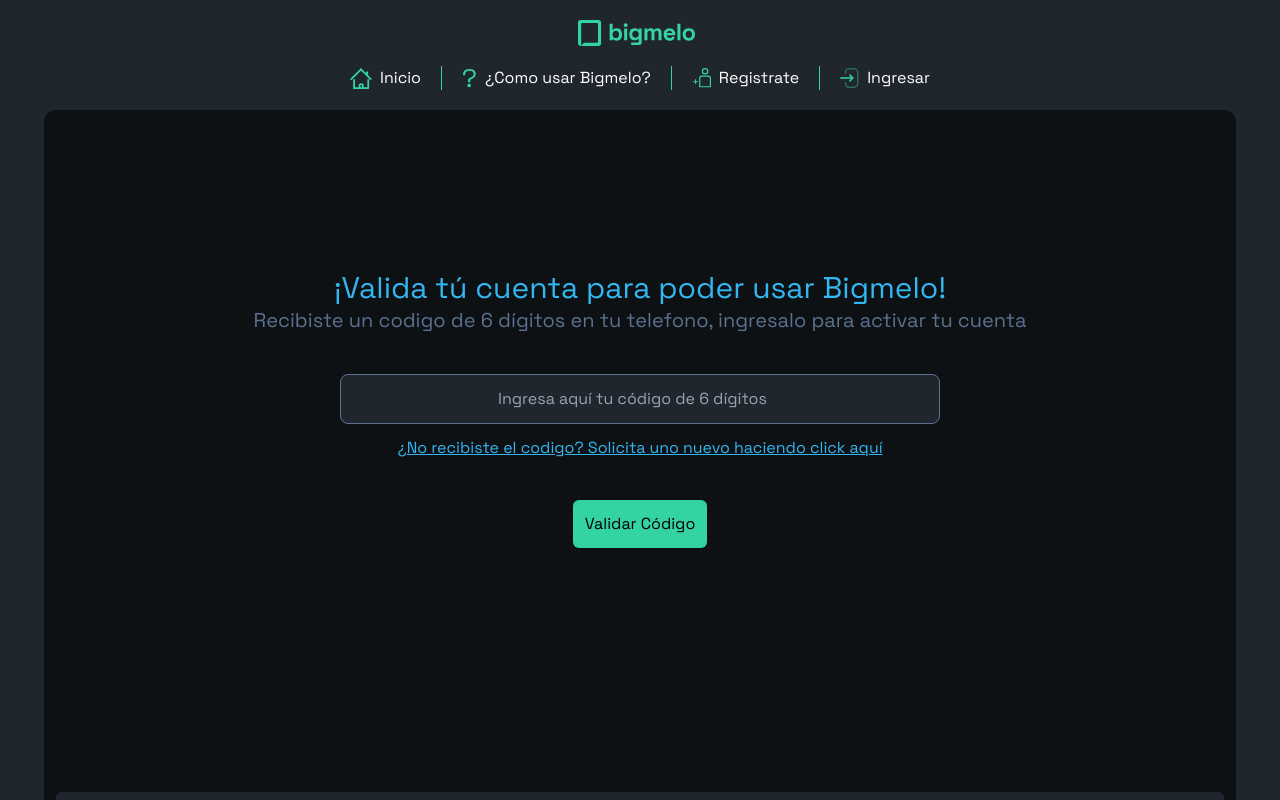
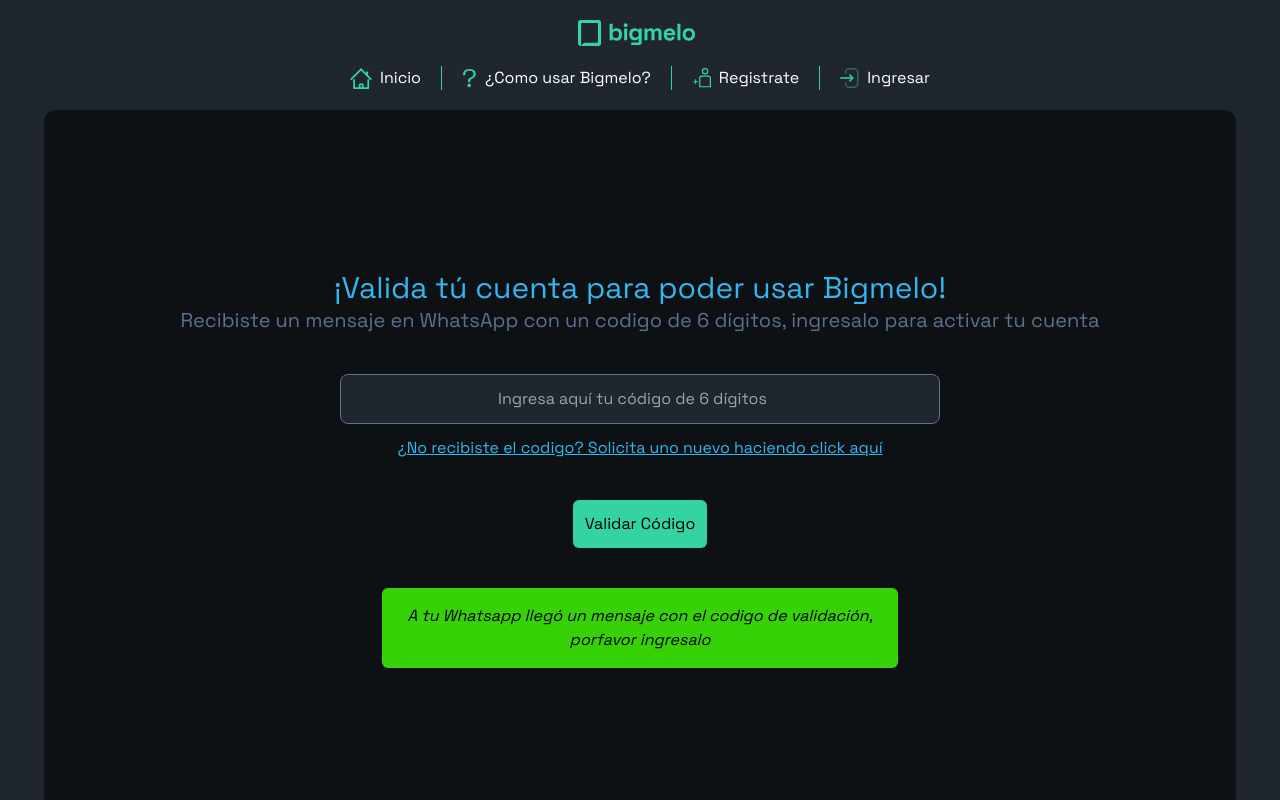
Before and after one commit to bigmelo-com/bigmelo-web, a React (Vite) app: page /validate in a window 1280 px wide. Shown: the top 800 px of the page. Built offline with nearby package versions, Linux system fonts and the light colour scheme; no server answers.

Commit message:
Add validation code whatsapp indications

```diff
--- a/src/components/UserValidation/ValidationForm.jsx
+++ b/src/components/UserValidation/ValidationForm.jsx
@@ -6,7 +6,7 @@
 
 export default function ValidationForm() {
   const [waitingResponse, setWaitingResponse] = useState(false);
-  const [message, setMessage] = useState(["", ""]);
+  const [message, setMessage] = useState(["A tu Whatsapp llegó un mensaje con el codigo de validación, porfavor ingresalo", "bg-success"]);
   const [code, setCode] = useState("");
   const [isDisableGetNewCode, setIsDisableGetNewCode] = useState(false);
   const token = useSelector(selectToken);
@@ -47,7 +47,7 @@
         }
       })
       .then(() => {
-        setMessage(["Un nuevo código fue enviado a tu telefono", "bg-success"]);
+        setMessage(["Un nuevo código fue enviado a tu WhatsApp", "bg-success"]);
       })
       .catch((err) => {
         setMessage([err.response.data.message, "bg-error"]);
@@ -84,7 +84,7 @@
                     ¡Valida tú cuenta para poder usar Bigmelo!
                     </h1>
                     <h2 className="text-paragraph responsive:text-xl text-base text-center">
-                    Recibiste un codigo de 6 dígitos en tu telefono, ingresalo para
+                    Recibiste un mensaje en WhatsApp con un codigo de 6 dígitos, ingresalo para
                     activar tu cuenta
                     </h2>
                 </div>
@@ -109,7 +109,7 @@
                 <button className="bg-button p-3 rounded-md" type="submit">
                     Validar Código
                 </button>
-            <div className={message[1] + " flex text-black p-4 rounded-md italic w-1/2 justify-center"}>
+            <div className={message[1] + " flex text-black p-4 rounded-md italic w-1/2 justify-center text-center"}>
             {message[0]}
             </div>
             </form>
```
